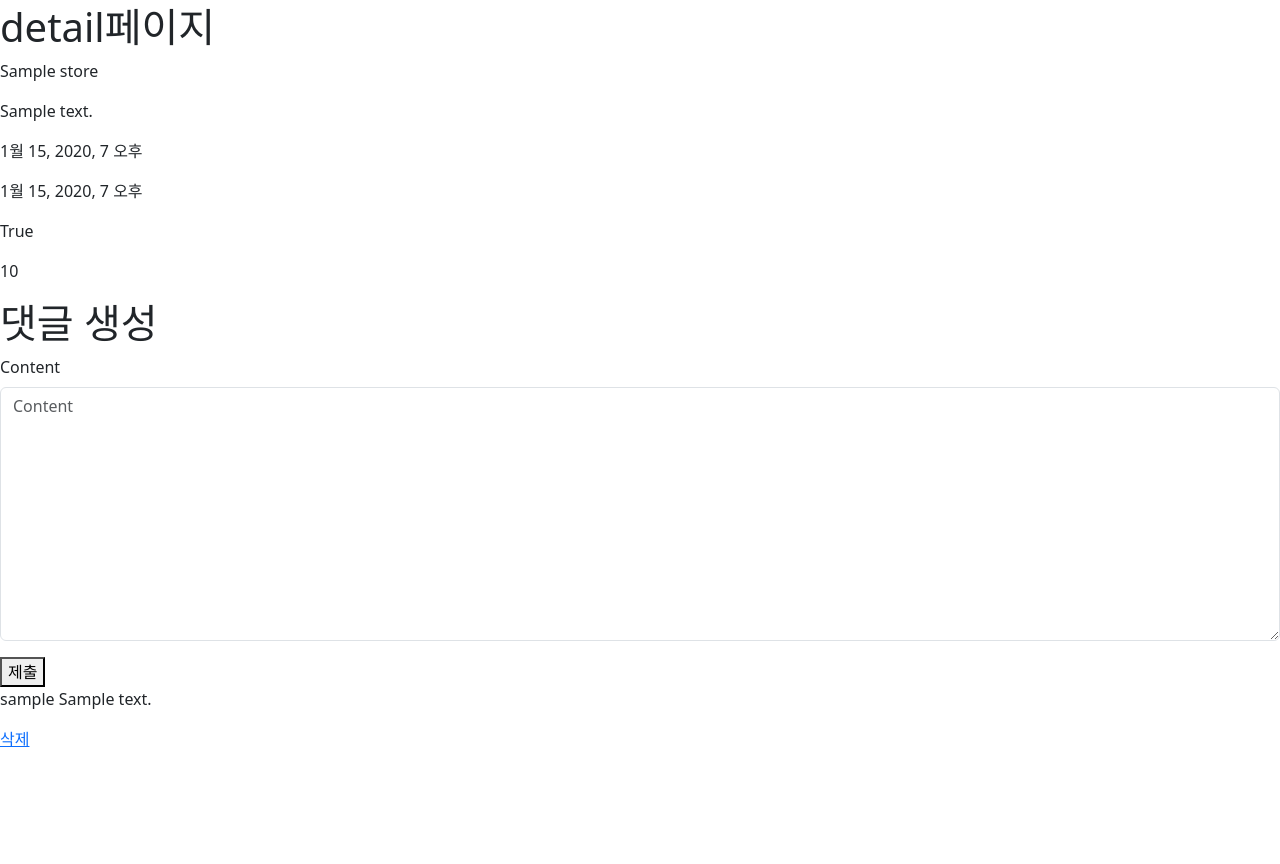
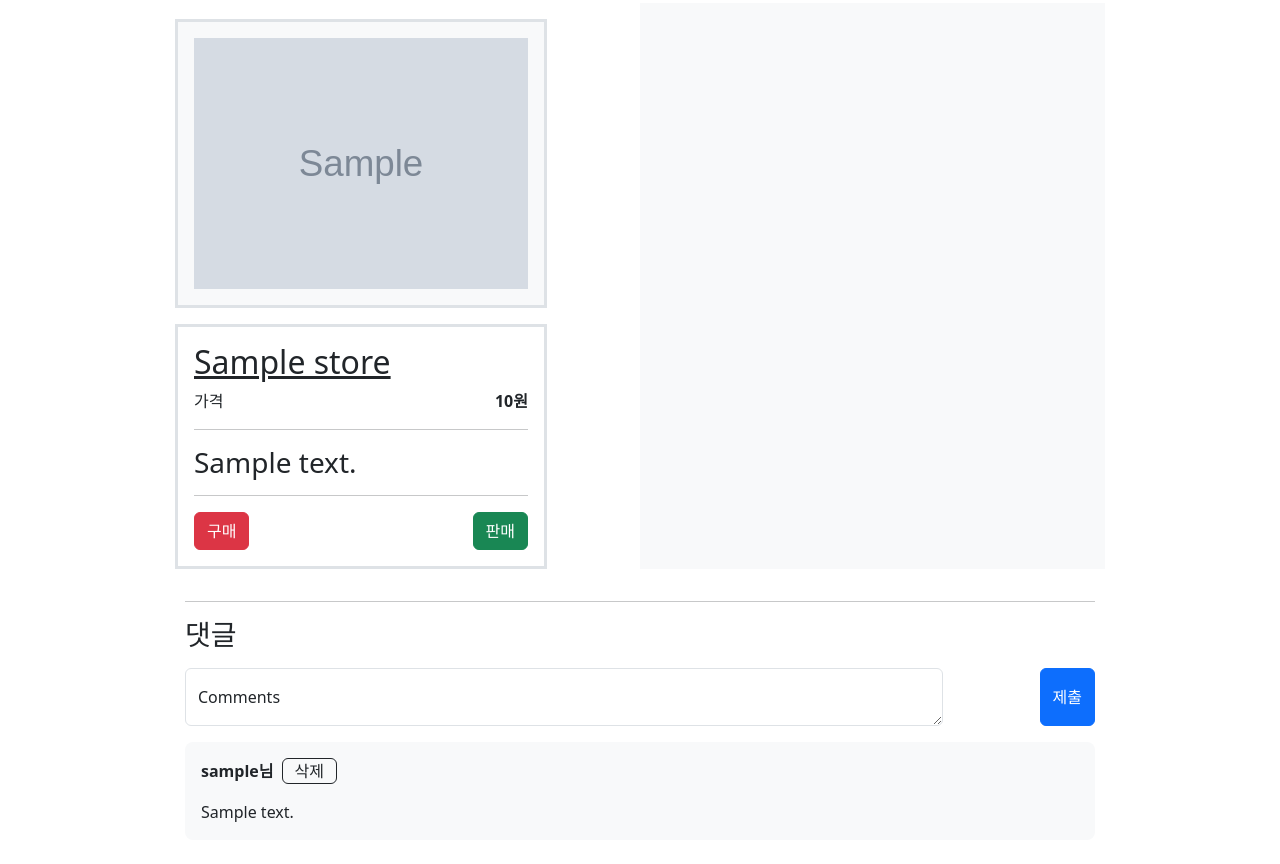
Before and after one commit to wxxk/Django_pair6, a Django app: page /store/1/detail/ in a window 1280 px wide. Shown: the part 123-987 px from the top of the page. Before the commit the page ends 870 px from the top, so only its background shows below. Run offline with Django 3.2, Linux system fonts and the light colour scheme; tables that the repository leaves empty hold one stand-in row (values such as "Sample post"); grey boxes marked "Sample" are stand-in pictures; some libraries are stand-ins or nearby versions.

Commit message:
ADD Store detail.html design [이우열]

```diff
--- a/store/templates/store/detail.html
+++ b/store/templates/store/detail.html
@@ -1,27 +1,60 @@
 {% extends 'base.html' %}
 {% load django_bootstrap5 %}
+
 {% block body %}
-  <h1>detail페이지</h1>
-  <p>{{store.title}}</p>
-  <p>{{store.content}}</p>
-  <p>{{store.created_at}}</p>
-  <p>{{store.updated_at}}</p>
-  <p>{{store.buysell}}</p>
-  <p>{{store.cost}}</p>
+  <div class="container">
+    <div class="d-flex">
+      <div class="col-6 p-0 d-flex flex-column align-items-center">
+        <div class="col-8 my-3 p-3 border border-3 bg-light">
+          <img class="img-fluid" src="{{ store.image.url }}" alt="">
+        </div>
 
-  <h1>댓글 생성</h1>
-  <form action="{% url 'store:comment_create' store.pk %}" method="POST">
-    {% csrf_token %}
-    {% bootstrap_form comment_form %}
-    <button type="submit">제출</button>
-  </form>
+        <div class="col-8 p-3 border border-3">
+          <h2 class="text-decoration-underline">{{store.title}}</h2>
+          <div class="d-flex justify-content-between">
+            <div>가격</div>
+            <div class="fw-bold">{{store.cost}}원</div>
+          </div>
+          <hr>
+          <h3>{{store.content}}</h3>
+          <hr>
+          <div class="d-flex justify-content-between">
+            <button type="button" class="btn btn-danger">구매</button>
+            <button type="button" class="btn btn-success">판매</button>
+          </div>
+        </div>
+      </div>
 
-  {% for comment in comments %}
-    <p>
-      {{ comment.user.username }}
-      {{ comment.content }}
-    </p>
-    <a href="{% url 'store:comment_delete' store.pk comment.pk %}">삭제</a>
-  {% endfor %}
+      <div class="col-5 p-0 bg-light"></div>
+    </div>
 
+    <div class="container my-3 d-flex justify-content-center">
+      <div class="col-10">
+        <hr>
+        <h3>댓글</h3>
+        <form class="my-3" action="{% url 'store:comment_create' store.pk %}" method="POST">
+          {% csrf_token %}
+          <div class="d-flex justify-content-between">
+            <div class="form-floating col-10">
+              <textarea class="form-control" placeholder="Leave a comment here" id="floatingTextarea" name="content"></textarea>
+              <label for="floatingTextarea">Comments</label>
+            </div>
+            <button class="btn btn-primary" type="submit">제출</button>
+          </div>
+        </form>
+
+        {% for comment in comments %}
+          <div class="my-2 p-3 bg-light rounded-3">
+            <p class="d-flex fw-bold align-items-center">
+              {{ comment.user.username }}님
+              <a class="btn btn-outline-dark mx-2 py-0" href="{% url 'store:comment_delete' store.pk comment.pk %}">삭제</a>
+            </p>
+            <p class="m-0">
+              {{ comment.content }}
+            </p>
+          </div>
+        {% endfor %}
+      </div>
+    </div>
+  </div>
 {% endblock body %}
```
